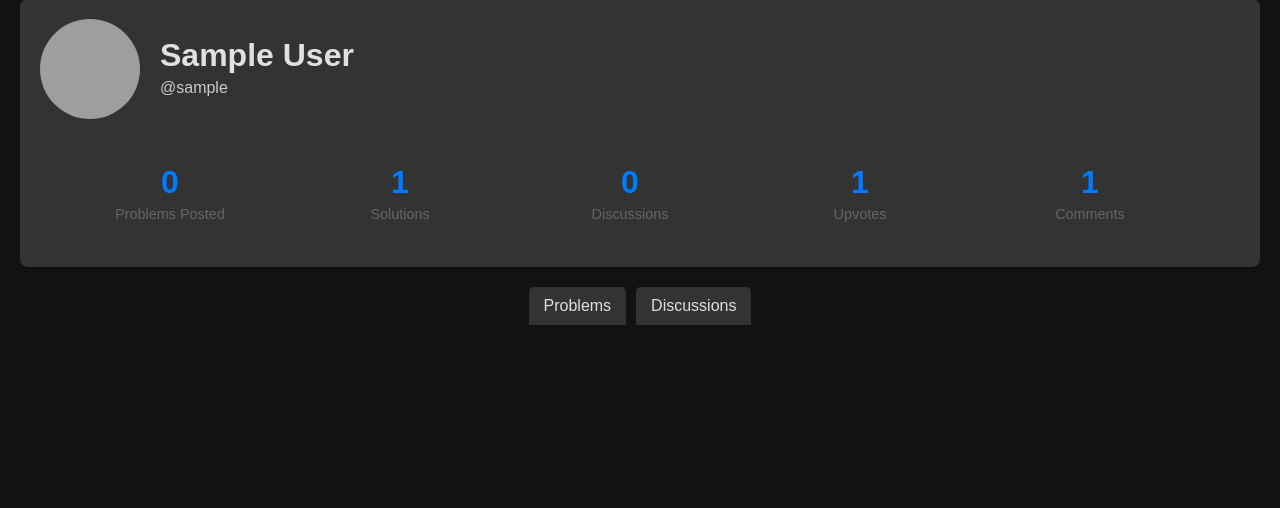
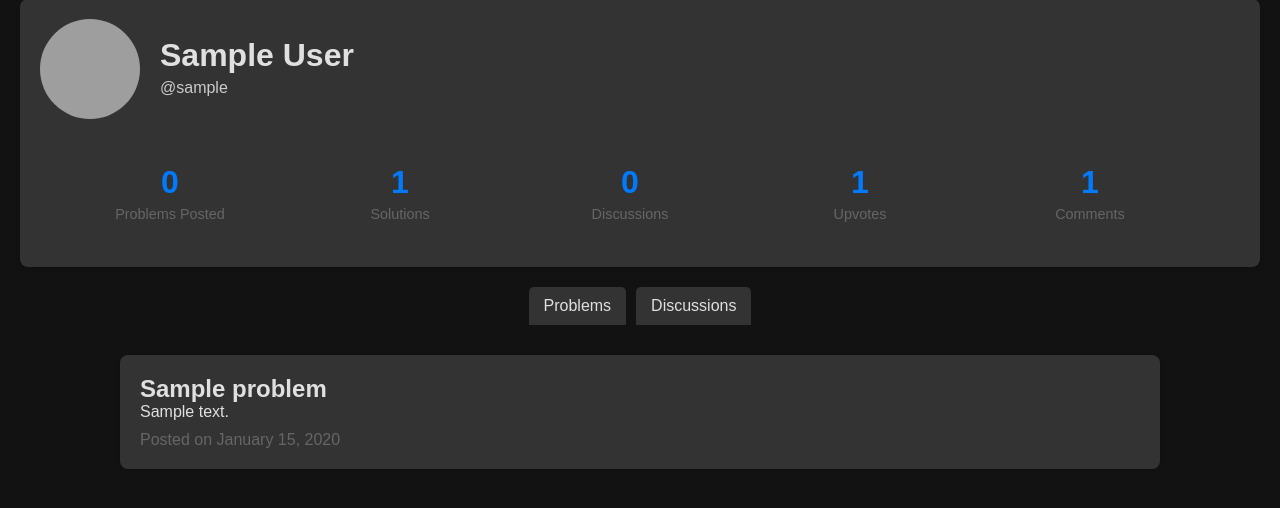
Before and after one commit to Beginner10617/lxndria, a Flask app: template app/templates/account.html in a window 1280 px wide. Shown: the part 91-599 px from the top of the page. Run offline with Flask 3, Linux system fonts and the light colour scheme; tables that the repository leaves empty hold one stand-in row (values such as "Sample post"); the template is opened without the code that fills it: values that come from a table or form of the project are taken from there, most other values are stand-ins (such as "Sample title", 1, 10 or a date in 2020); data that the repository does not hold is empty; parts of the project's set-up code (start-up, migrations or seed data) failed here and were passed over; grey boxes are pictures that could not be loaded.

Commit message:
default profile view

```diff
--- a/app/templates/account.html
+++ b/app/templates/account.html
@@ -9,9 +9,6 @@
 
     // Show the selected tab content
     document.getElementById(tabName).style.display = 'block';
-    }
-    window.onload = function(){
-      openTab(event, 'Problems');
     }
   </script>
 
@@ -78,7 +75,7 @@
         {% endif %}
       </div>
 
-      <div class="TabContent" display="block" id = "Problems">
+      <div class="TabContent" display="block" id = "Problems" style="display: block;">
 
       {% for problem in problems %}
       <a href="/problem/{{problem.id}}">
```
